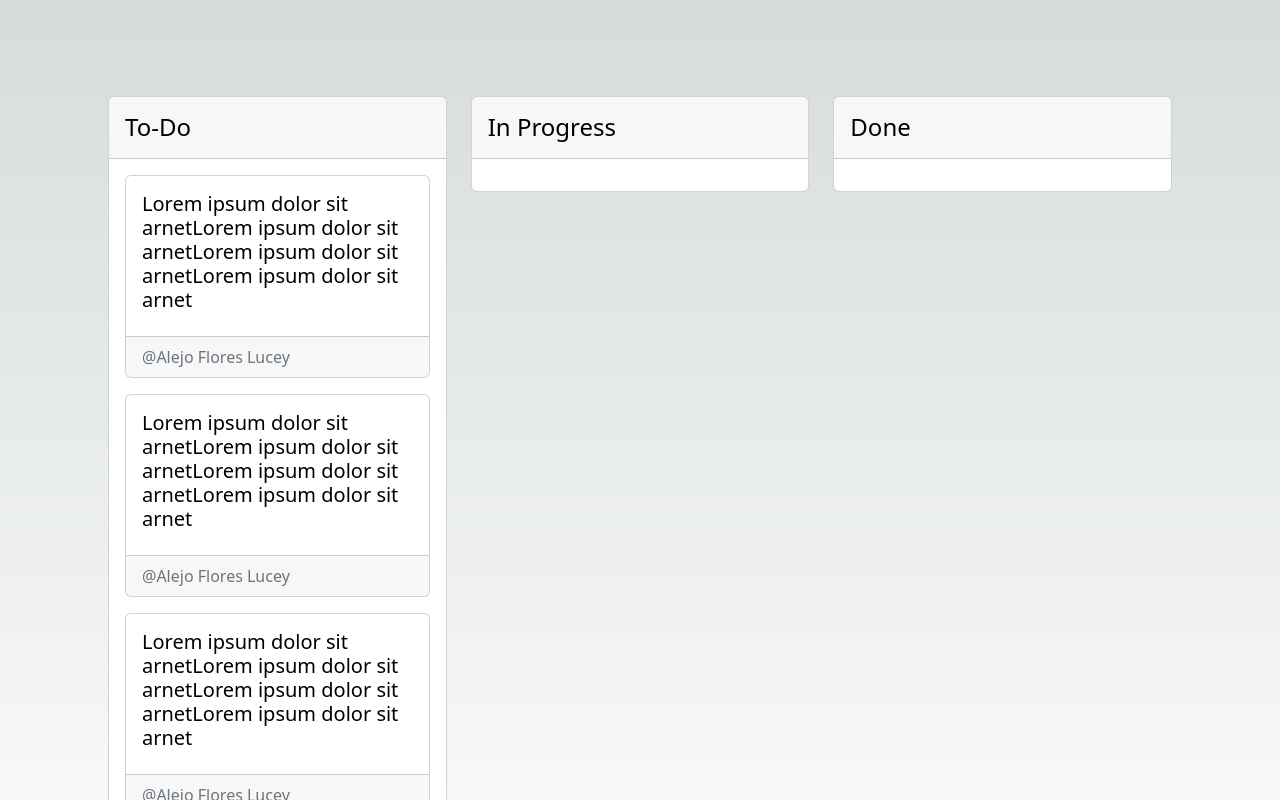
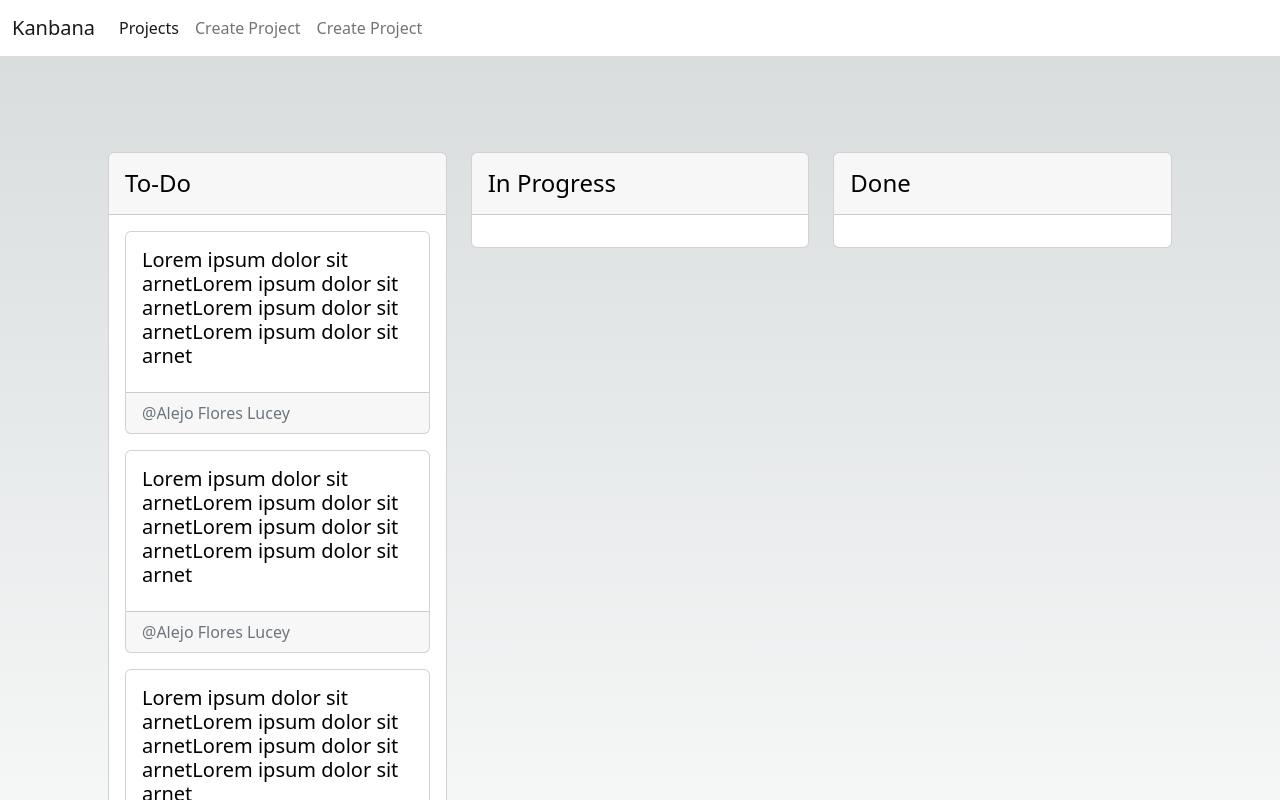
Before and after one commit to martinippo01/kanbana, a Next.js app in the folder front/: page /projectView in a window 1280 px wide. Shown: the top 800 px of the page. Built offline with nearby package versions, Linux system fonts and the light colour scheme.

Commit message:
Structural changes

```diff
--- a/front/pages/component/navBar.js
+++ b/front/pages/component/navBar.js
@@ -3,7 +3,7 @@ function NavBar(){
     return(
         <nav className="navbar navbar-expand-lg bg-body-tertiary" style={{backgroundColor: "#ffffff"}}>
         <div className="container-fluid">
-            <a className="navbar-brand" href="#">Navbar</a>
+            <a className="navbar-brand" href="#">Kanbana</a>
             <button className="navbar-toggler" type="button" data-bs-toggle="collapse" data-bs-target="#navbarNav"
                     aria-controls="navbarNav" aria-expanded="false" aria-label="Toggle navigation">
                 <span className="navbar-toggler-icon"></span>
@@ -11,16 +11,13 @@ function NavBar(){
             <div className="collapse navbar-collapse" id="navbarNav">
                 <ul className="navbar-nav">
                     <li className="nav-item">
-                        <a className="nav-link active" aria-current="page" href="#">Home</a>
+                        <a className="nav-link active" aria-current="page" href="/projects">Projects</a>
                     </li>
                     <li className="nav-item">
-                        <a className="nav-link" href="/register">Register</a>
+                        <a className="nav-link" href="/createProject">Create Project</a>
                     </li>
                     <li className="nav-item">
-                        <a className="nav-link" href="/login">Log In</a>
-                    </li>
-                    <li className="nav-item">
-                        <a className="nav-link disabled">Disabled</a>
+                        <a className="nav-link" href="/login">Create Project</a>
                     </li>
                 </ul>
             </div>
--- a/front/pages/projectView/index.js
+++ b/front/pages/projectView/index.js
@@ -3,6 +3,7 @@ import Image from 'next/image'
 import { Inter } from 'next/font/google'
 import { Container, Row, Col, Card, Button } from 'react-bootstrap';
 import styles from '<kanbana-front>/styles/Home.module.css'
+import NavBar from "<kanbana-front>/pages/component/navBar";
 
 const inter = Inter({ subsets: ['latin'] })
 
@@ -15,6 +16,7 @@ export default function projectView() {
                 <meta name="viewport" content="width=device-width, initial-scale=1" />
                 <link rel="icon" href="/favicon.ico" />
             </Head>
+            <NavBar></NavBar>
             <main className={styles.main}>
                 <Container>
                     <Row>
```
Also changed, not shown: front/pages/login/index.js (deleted, +0 -22 lines), front/pages/profile/index.js (deleted, +0 -22 lines), front/pages/register/index.js (deleted, +0 -22 lines).
